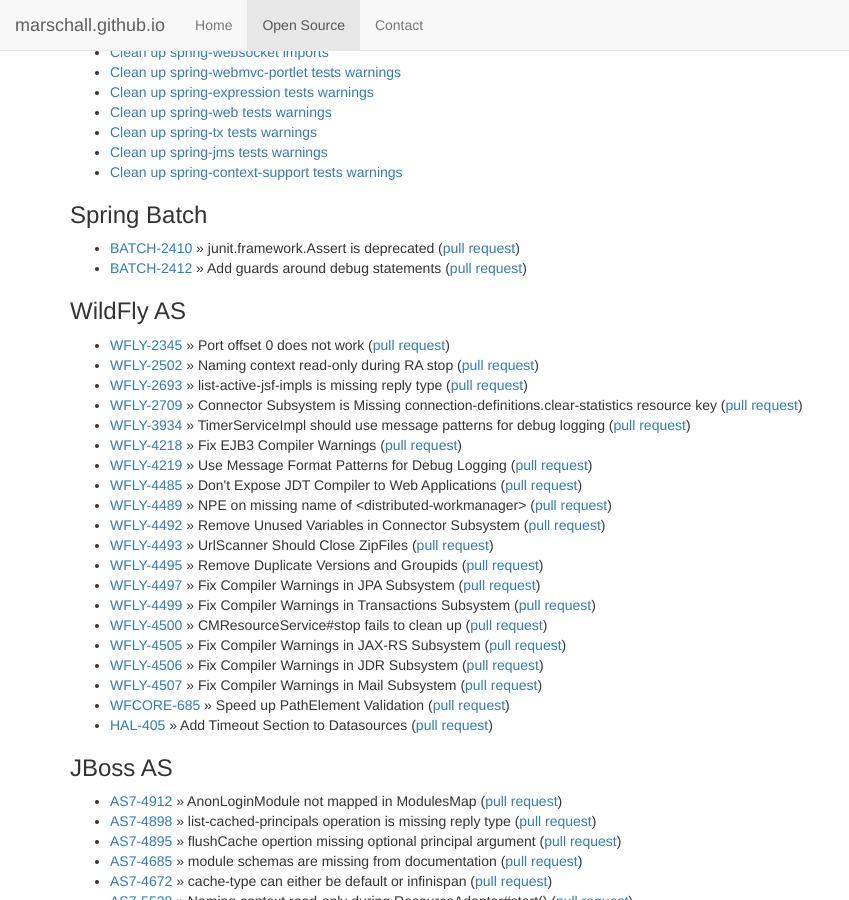
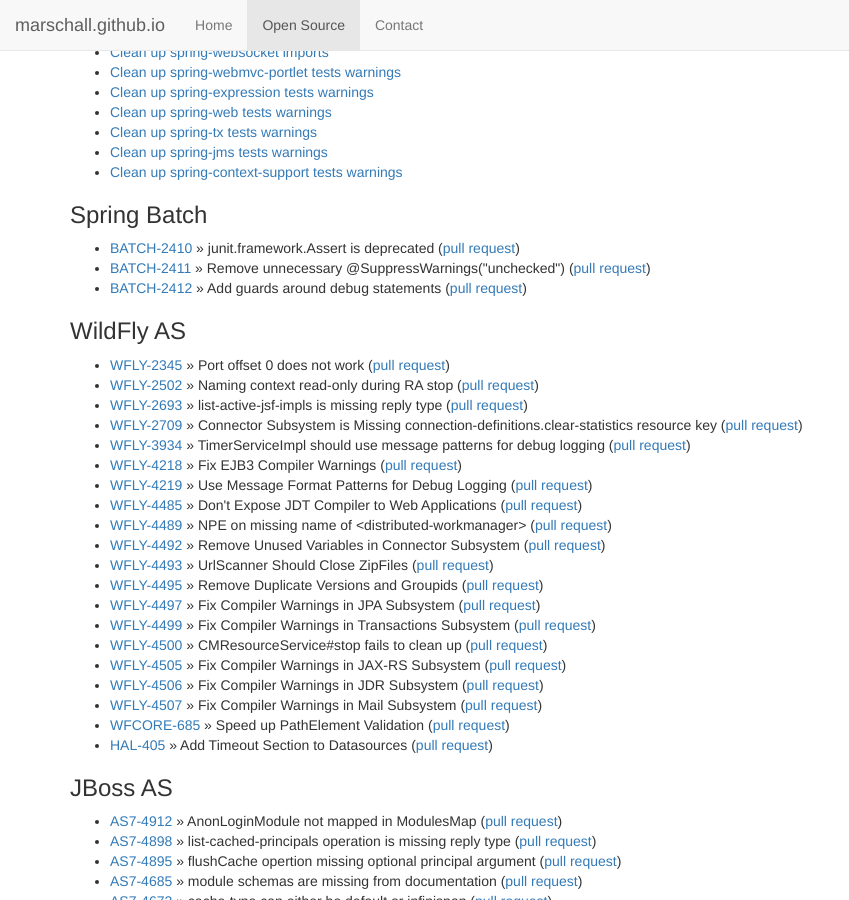
Before and after one commit to marschall/marschall.github.com, a Jekyll site: the page built from open-source.html, in a window 1280 px wide and 900 px high, scrolled down 1178 px. Shown: the whole window, without its empty margins (0-849 px from the left). Built offline with Jekyll 4.4.1, drawn with Linux system fonts in a browser that asks for light colours.

Commit message:
BATCH-2411

```diff
--- a/open-source.html
+++ b/open-source.html
@@ -88,6 +88,7 @@
 <h3>Spring Batch</h3>
 <ul>
   <li><a href="https://jira.spring.io/browse/BATCH-2410">BATCH-2410</a> &raquo; junit.framework.Assert is deprecated (<a href="https://github.com/spring-projects/spring-batch/pull/381">pull request</a>)</li>
+  <li><a href="https://jira.spring.io/browse/BATCH-2411">BATCH-2411</a> &raquo; Remove unnecessary @SuppressWarnings("unchecked") (<a href="https://github.com/spring-projects/spring-batch/pull/382">pull request</a>)</li>
   <li><a href="https://jira.spring.io/browse/BATCH-2412">BATCH-2412</a> &raquo; Add guards around debug statements (<a href="https://github.com/spring-projects/spring-batch/pull/383">pull request</a>)</li>
 </ul>
 <h3>WildFly AS</h3>
@@ -294,6 +295,5 @@
 https://github.com/spring-projects/spring-batch/pull/378
 https://github.com/spring-projects/spring-batch/pull/379
 https://github.com/spring-projects/spring-batch/pull/380
-https://github.com/spring-projects/spring-batch/pull/382
 
 -->
```
